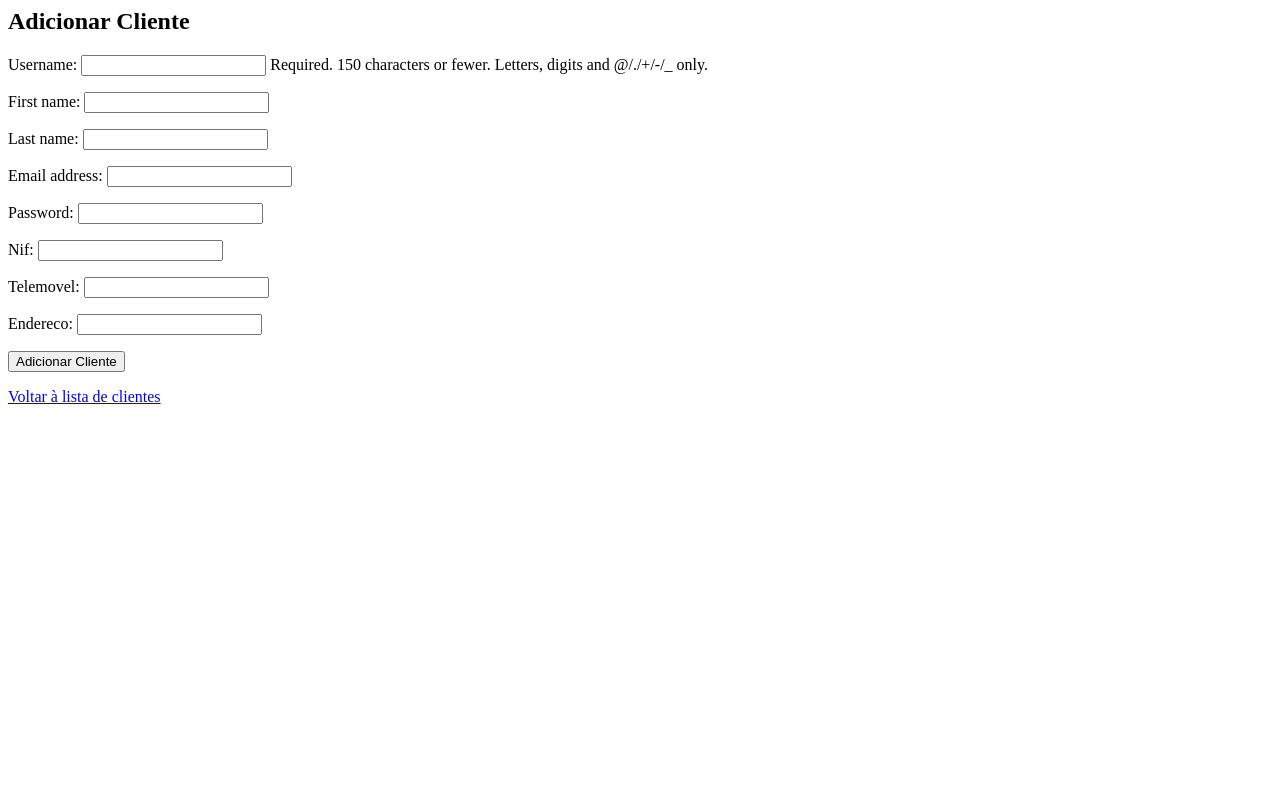
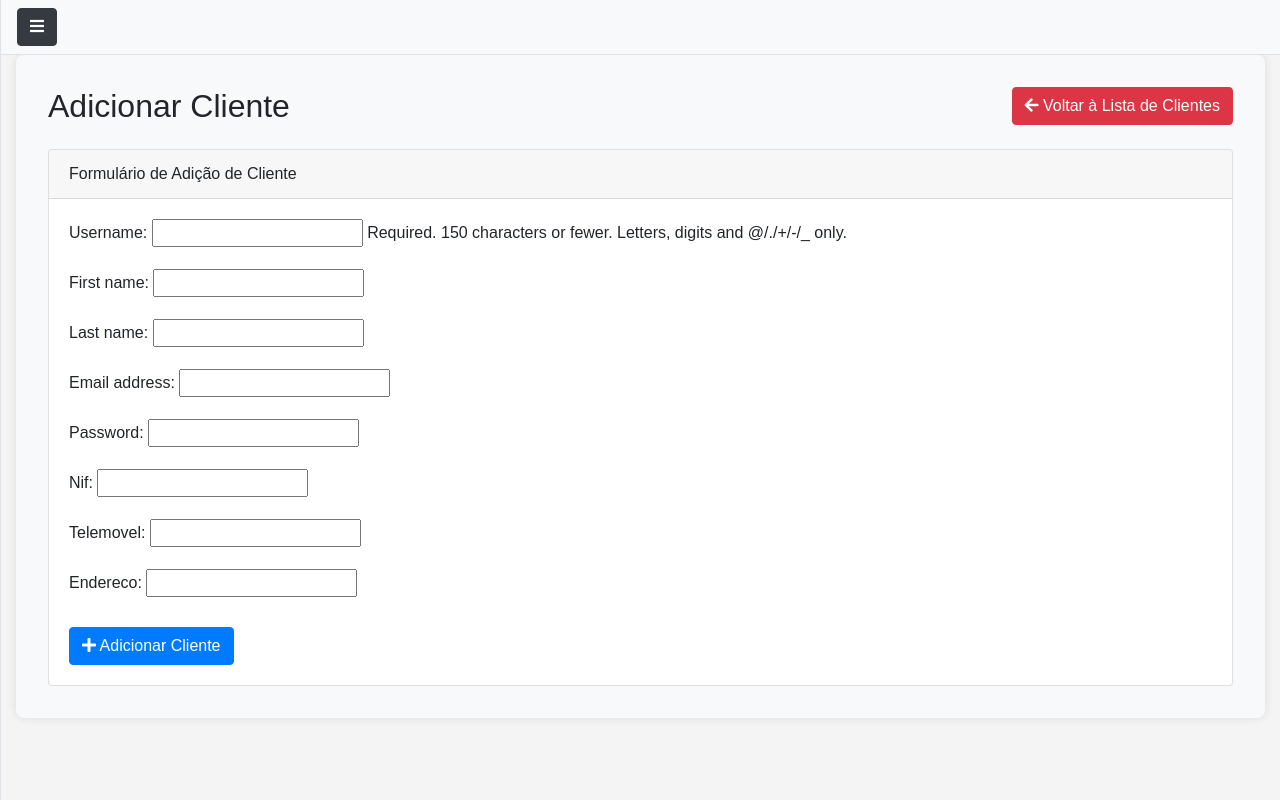
Before and after one commit to GabrielRaperger/restauro_de_veiculos, a Django app: page /dashboard/clientes/adicionar_cliente/ in a window 1280 px wide. Run offline with Django 5.2, Linux system fonts and the light colour scheme; some libraries are stand-ins or nearby versions.

Commit message:
front adicionar cliente

```diff
--- a/Projeto/projeto_bd2/app_bd2/templates/clientes/adicionar_cliente.html
+++ b/Projeto/projeto_bd2/app_bd2/templates/clientes/adicionar_cliente.html
@@ -1,8 +1,31 @@
+{% extends "menu.html" %}
 
-<h2>Adicionar Cliente</h2>
-<form method="post">
-    {% csrf_token %}
-    {{ form.as_p }}
-    <button type="submit" class="btn btn-primary">Adicionar Cliente</button>
-</form>
-<a href="{% url 'app_bd2:clientes' %}" class="btn btn-secondary mt-2">Voltar à lista de clientes</a>
+{% block title %}Adicionar Cliente - Minha Aplicação{% endblock %}
+
+{% block content %}
+<div class="clientes-table-container">
+    <div class="d-flex justify-content-between align-items-center mb-4">
+        <h2 class="mb-0">Adicionar Cliente</h2>
+        <a href="{% url 'app_bd2:clientes' %}" class="btn btn-danger">
+            <i class="fas fa-arrow-left"></i> Voltar à Lista de Clientes
+        </a>
+    </div>
+
+    <div class="card">
+        <div class="card-header">
+            Formulário de Adição de Cliente
+        </div>
+        <div class="card-body">
+            <form method="post">
+                {% csrf_token %}
+                {{ form.as_p }}
+                <div class="d-flex justify-content-between mt-4">
+                    <button type="submit" class="btn btn-primary">
+                        <i class="fas fa-plus"></i> Adicionar Cliente
+                    </button>
+                </div>
+            </form>
+        </div>
+    </div>
+</div>
+{% endblock %}
```
